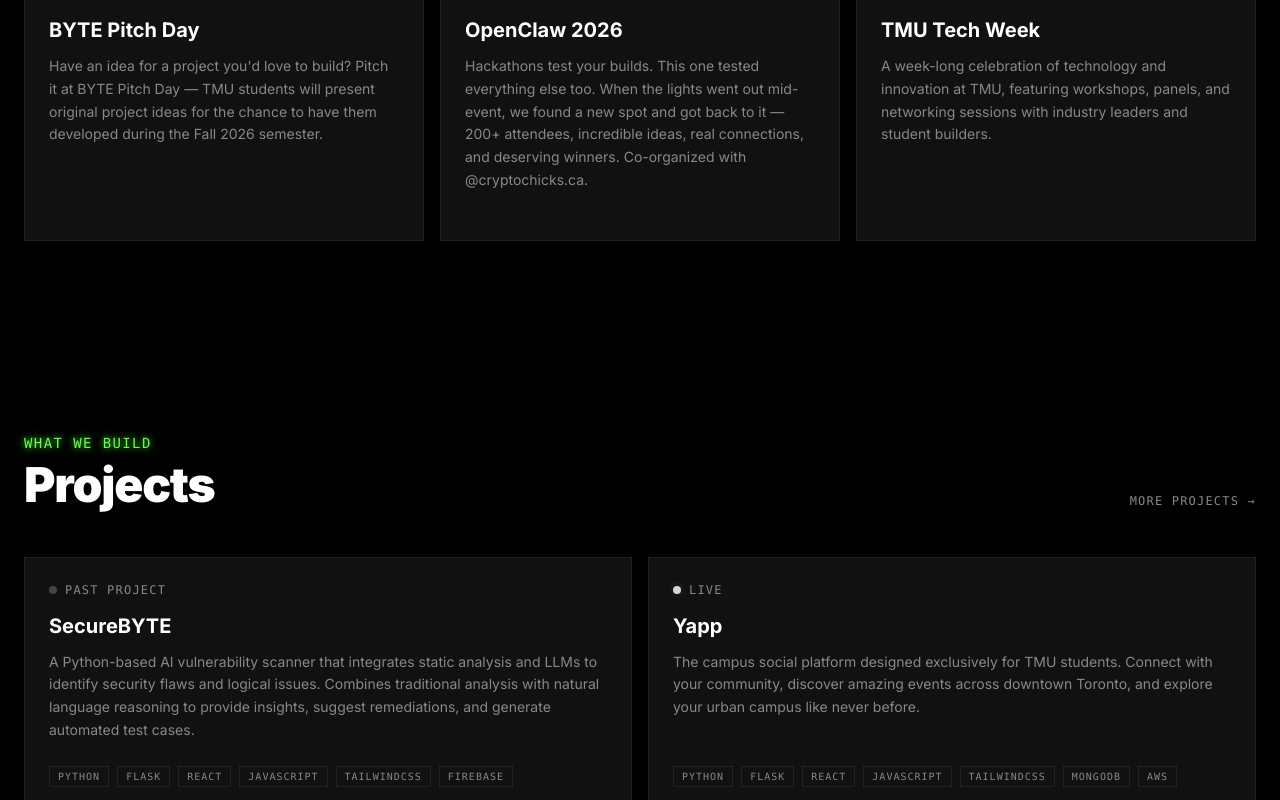
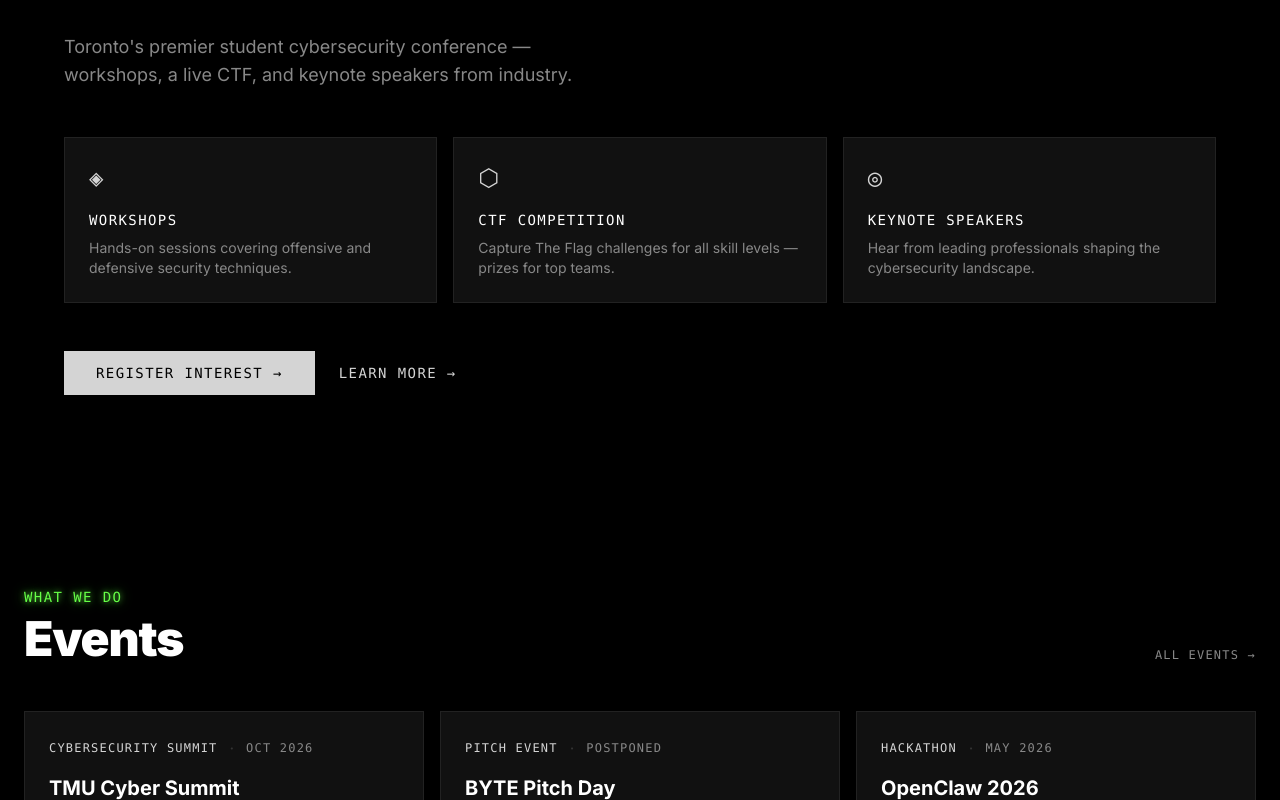
Before and after one commit to BYTE-TMU/BYTE_site, a React (Vite) app in the folder frontend/: page / in a window 1280 px wide. Shown: the part 1700-2500 px from the top of the page. Built offline with nearby package versions, Linux system fonts and the light colour scheme; no server answers.

Commit message:
Updated the events section and added the interest form to the cyber summit page.

```diff
--- a/frontend/src/components/CyberSummitSection.tsx
+++ b/frontend/src/components/CyberSummitSection.tsx
@@ -1,5 +1,8 @@
 import { Link } from 'react-router-dom'
 import Reveal from './Reveal'
+
+const INTEREST_FORM_URL =
+  'https://docs.google.com/forms/d/e/1FAIpQLSdTXJmwg4CDZouFuuRKnW73MgkD35Jf0kDWm0RCjySXCTE1IA/viewform'
 
 const FEATURES = [
   {
@@ -59,7 +62,15 @@
           ))}
         </div>
 
-        <Reveal delayMs={300}>
+        <Reveal delayMs={300} className="flex flex-wrap items-center gap-6">
+          <a
+            href={INTEREST_FORM_URL}
+            target="_blank"
+            rel="noopener noreferrer"
+            className="bg-accent px-8 py-3 font-mono text-sm tracking-widest text-black uppercase transition-opacity hover:opacity-80"
+          >
+            Register Interest →
+          </a>
           <Link
             to="/cybersecurity"
             className="font-mono text-sm tracking-widest text-accent uppercase transition-colors hover:text-white"
--- a/frontend/src/components/EventsSection.tsx
+++ b/frontend/src/components/EventsSection.tsx
@@ -1,5 +1,5 @@
 import { useState } from 'react'
-import { Link } from 'react-router-dom'
+import { Link, useNavigate } from 'react-router-dom'
 import type { Event } from '../lib/types'
 import EventCard from './EventCard'
 import EventModal from './EventModal'
@@ -10,9 +10,15 @@
 }
 
 export default function EventsSection({ events }: Props) {
+  const navigate = useNavigate()
   const [selectedEvent, setSelectedEvent] = useState<Event | null>(null)
   const [headingRef, headingInView] = useInView()
   const [cardsRef, cardsInView] = useInView(0.1)
+
+  function handleEventClick(event: Event) {
+    if (event.detailsPath) navigate(event.detailsPath)
+    else setSelectedEvent(event)
+  }
 
   return (
     <section className="mx-auto max-w-7xl px-6 py-24">
@@ -34,7 +40,7 @@
             key={event.id}
             className={`reveal h-full ${i === 1 ? 'delay-150' : i === 2 ? 'delay-300' : ''} ${cardsInView ? 'visible' : ''}`}
           >
-            <EventCard event={event} onClick={() => setSelectedEvent(event)} />
+            <EventCard event={event} onClick={() => handleEventClick(event)} />
           </div>
         ))}
       </div>
--- a/frontend/src/components/RegisterModal.tsx
+++ b/frontend/src/components/RegisterModal.tsx
@@ -106,22 +106,6 @@
               />
             </div>
             <div className="flex flex-col gap-1">
-              <label htmlFor="summit-role" className="font-mono text-xs tracking-widest text-muted uppercase">
-                I am a...
-              </label>
-              <select
-                id="summit-role"
-                name="role"
-                value={form.role}
-                onChange={onChange}
-                className="border border-[#222222] bg-[#111111] px-4 py-3 text-sm text-white outline-none transition-colors focus:border-accent"
-              >
-                <option value="Attendee">Attendee</option>
-                <option value="Sponsor">Sponsor</option>
-              </select>
-            </div>
-            {form.role === 'Sponsor' && (
-              <div className="flex flex-col gap-1">
               <label htmlFor="summit-tier" className="font-mono text-xs tracking-widest text-muted uppercase">
                 Tier Interested In
               </label>
@@ -138,7 +122,6 @@
                 ))}
               </select>
             </div>
-            )}
             <div className="flex flex-col gap-1">
               <label htmlFor="summit-message" className="font-mono text-xs tracking-widest text-muted uppercase">
                 Message (Optional)
--- a/frontend/src/lib/api.ts
+++ b/frontend/src/lib/api.ts
@@ -50,6 +50,15 @@
 ]
 
 const EVENTS: Event[] = [
+  {
+    id: '4',
+    title: 'TMU Cyber Summit',
+    category: 'CYBERSECURITY SUMMIT',
+    date: 'OCT 2026',
+    description: 'Toronto\'s premier student cybersecurity conference — two days of hands-on workshops, a live CTF competition, and keynote speakers from industry, in downtown Toronto.',
+    registrationUrl: 'https://docs.google.com/forms/d/e/1FAIpQLSdTXJmwg4CDZouFuuRKnW73MgkD35Jf0kDWm0RCjySXCTE1IA/viewform',
+    detailsPath: '/cybersecurity',
+  },
   {
     id: '1',
     title: 'BYTE Pitch Day',
--- a/frontend/src/lib/types.ts
+++ b/frontend/src/lib/types.ts
@@ -18,6 +18,7 @@
   location?: string
   coHosts?: string[]
   timing?: string
+  detailsPath?: string
 }
 
 export interface Project {
--- a/frontend/src/pages/CyberSummit.tsx
+++ b/frontend/src/pages/CyberSummit.tsx
@@ -5,6 +5,9 @@
 import RegisterModal from '../components/RegisterModal'
 
 const SHOW_SPONSOR_TIERS = false
+
+const INTEREST_FORM_URL =
+  'https://docs.google.com/forms/d/e/1FAIpQLSdTXJmwg4CDZouFuuRKnW73MgkD35Jf0kDWm0RCjySXCTE1IA/viewform'
 
 interface ScheduleItem {
   time: string
@@ -181,7 +184,7 @@
   const [tiersRef,    tiersInView]    = useInView(0.03)
   const [ctaRef,      ctaInView]      = useInView(0.1)
 
-  const [form, setForm] = useState({ name: '', email: '', role: 'Attendee', tier: '', message: '', company: '' })
+  const [form, setForm] = useState({ name: '', email: '', role: 'Sponsor', tier: '', message: '', company: '' })
   const [submitState, setSubmitState] = useState<SubmitState>('idle')
   const [isRegisterOpen, setIsRegisterOpen] = useState(false)
 
@@ -189,8 +192,8 @@
     setForm(prev => ({ ...prev, [e.target.name]: e.target.value }))
   }
 
-  function goToRegister(role: 'Attendee' | 'Sponsor', tier = '') {
-    setForm(prev => ({ ...prev, role, tier }))
+  function goToRegister(tier = '') {
+    setForm(prev => ({ ...prev, tier }))
     setIsRegisterOpen(true)
   }
 
@@ -261,16 +264,17 @@
             ◈ &nbsp;October 3 – 4, 2026&nbsp; ◈
           </div>
           <div className={`reveal delay-[400ms] ${heroInView ? 'visible' : ''} flex flex-col items-center gap-4 sm:flex-row`}>
-            <button
-              type="button"
-              onClick={() => goToRegister('Attendee')}
+            <a
+              href={INTEREST_FORM_URL}
+              target="_blank"
+              rel="noopener noreferrer"
               className="bg-accent px-8 py-3 font-mono text-sm tracking-widest text-black uppercase transition-opacity hover:opacity-80"
             >
               Register as Attendee
-            </button>
+            </a>
             <button
               type="button"
-              onClick={() => goToRegister('Sponsor')}
+              onClick={() => goToRegister()}
               className="border border-[#444444] px-8 py-3 font-mono text-sm tracking-widest text-white uppercase transition-colors hover:border-accent hover:text-accent"
             >
               Become a Sponsor
@@ -551,7 +555,7 @@
                 </ul>
                 <button
                   type="button"
-                  onClick={() => goToRegister('Sponsor', tier.name)}
+                  onClick={() => goToRegister(tier.name)}
                   className="mt-8 block w-full border border-[#333333] py-2 text-center font-mono text-xs tracking-widest text-muted uppercase transition-colors hover:border-accent hover:text-accent"
                 >
                   Inquire
@@ -579,13 +583,14 @@
                   Join 1,250+ attendees at Toronto's premier cybersecurity event. Learn from industry leaders, compete in CTF challenges, and connect with your next employer.
                 </p>
               </div>
-              <button
-                type="button"
-                onClick={() => goToRegister('Attendee')}
+              <a
+                href={INTEREST_FORM_URL}
+                target="_blank"
+                rel="noopener noreferrer"
                 className="bg-accent px-8 py-3 font-mono text-sm tracking-widest text-black uppercase transition-opacity hover:opacity-80"
               >
                 Register Interest
-              </button>
+              </a>
             </div>
 
             <div className={`reveal delay-150 ${ctaInView ? 'visible' : ''} flex flex-col items-start justify-between gap-8 bg-black p-12`}>
@@ -598,7 +603,7 @@
               </div>
               <button
                 type="button"
-                onClick={() => goToRegister('Sponsor')}
+                onClick={() => goToRegister()}
                 className="border border-[#444444] px-8 py-3 font-mono text-sm tracking-widest text-white uppercase transition-colors hover:border-accent hover:text-accent"
               >
                 Contact Us
--- a/frontend/src/pages/Events.tsx
+++ b/frontend/src/pages/Events.tsx
@@ -1,4 +1,5 @@
 import { useState } from 'react'
+import { useNavigate } from 'react-router-dom'
 import { getEvents } from '../lib/api'
 import type { Event } from '../lib/types'
 import EventCard from '../components/EventCard'
@@ -8,8 +9,14 @@
 const COLUMNS = 3 // matches lg:grid-cols-3, the widest breakpoint's column count
 
 export default function Events() {
+  const navigate = useNavigate()
   const events = getEvents()
   const [selectedEvent, setSelectedEvent] = useState<Event | null>(null)
+
+  function handleEventClick(event: Event) {
+    if (event.detailsPath) navigate(event.detailsPath)
+    else setSelectedEvent(event)
+  }
 
   return (
     <main className="mx-auto max-w-7xl px-6 pt-40 pb-24">
@@ -23,7 +30,7 @@
       <div className="grid gap-4 md:grid-cols-2 lg:grid-cols-3">
         {events.map((event, i) => (
           <Reveal key={event.id} className="h-full" threshold={0.1} delayMs={(i % COLUMNS) * 150}>
-            <EventCard event={event} onClick={() => setSelectedEvent(event)} />
+            <EventCard event={event} onClick={() => handleEventClick(event)} />
           </Reveal>
         ))}
       </div>
--- a/frontend/src/pages/Home.tsx
+++ b/frontend/src/pages/Home.tsx
@@ -17,9 +17,9 @@
       <HeroSection />
       <StatsTicker />
       <AboutSection />
+      <CyberSummitSection />
       <EventsSection events={events} />
       <ProjectsSection projects={projects} />
-      <CyberSummitSection />
       <TechWeekSection />
       <CTASection />
     </>
```
Lines whose indentation alone changed are shown as unchanged.
